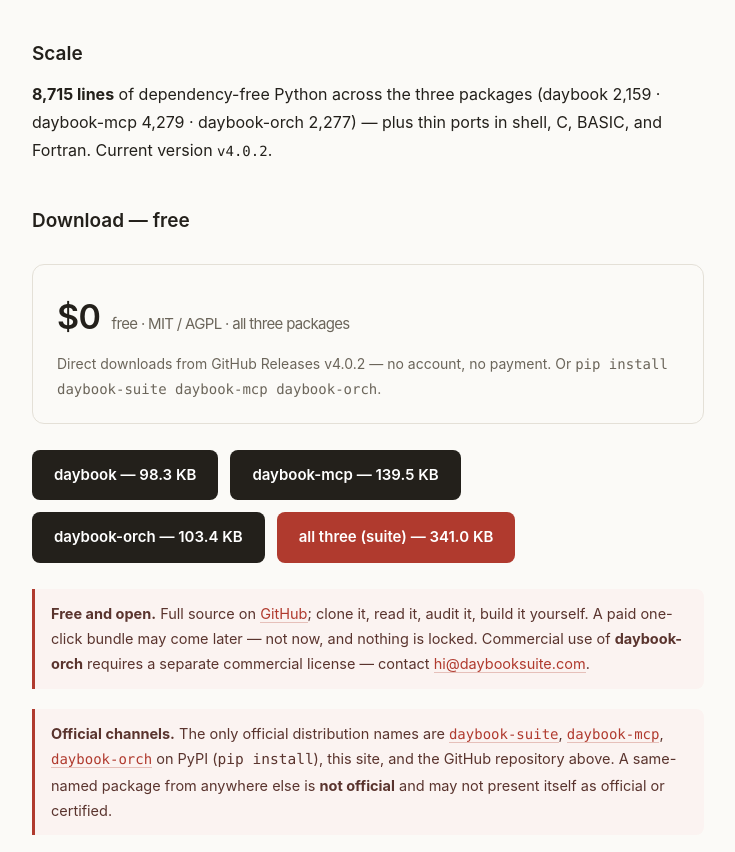
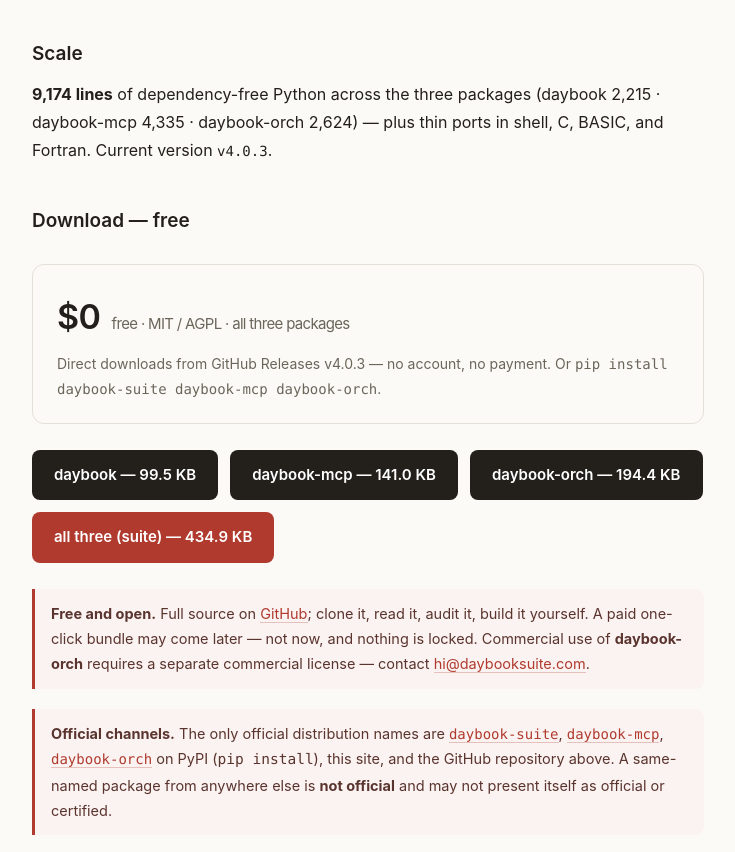
Before and after one commit to songliansheng1972/daybooksuite-site, a plain HTML site: page index.html in a window 1280 px wide. Shown: the part 1469-2321 px from the top of the page, without its empty margins (272-1007 px from the left). Drawn offline with Linux system fonts and the light colour scheme.

Commit message:
site(v4.0.3): 版本串／四条直链／行数 9,174／资产体积按实测

```diff
--- a/index.html
+++ b/index.html
@@ -75,23 +75,23 @@
 
 <h2>Scale</h2>
 <p>
-  <strong>8,715 lines</strong> of dependency-free Python across the three packages
-  (daybook 2,159 &middot; daybook-mcp 4,279 &middot; daybook-orch 2,277) &mdash;
-  plus thin ports in shell, C, BASIC, and Fortran. Current version <span class="mono">v4.0.2</span>.
+  <strong>9,174 lines</strong> of dependency-free Python across the three packages
+  (daybook 2,215 &middot; daybook-mcp 4,335 &middot; daybook-orch 2,624) &mdash;
+  plus thin ports in shell, C, BASIC, and Fortran. Current version <span class="mono">v4.0.3</span>.
 </p>
 
 <h2>Download &mdash; free</h2>
 <div class="price">
   <div>
     <div class="amount">$0 <small>&nbsp;free &middot; MIT / AGPL &middot; all three packages</small></div>
-    <div class="small" style="margin-top:6px">Direct downloads from GitHub Releases v4.0.2 &mdash; no account, no payment. Or <span class="mono">pip install daybook-suite daybook-mcp daybook-orch</span>.</div>
+    <div class="small" style="margin-top:6px">Direct downloads from GitHub Releases v4.0.3 &mdash; no account, no payment. Or <span class="mono">pip install daybook-suite daybook-mcp daybook-orch</span>.</div>
   </div>
 </div>
 <div class="dl">
-  <a class="btn" href="https://github.com/songliansheng1972/daybook-suite/releases/download/v4.0.2/daybook-v4.0.2.zip">daybook &mdash; 98.3 KB</a>
-  <a class="btn" href="https://github.com/songliansheng1972/daybook-suite/releases/download/v4.0.2/daybook-mcp-v4.0.2.zip">daybook-mcp &mdash; 139.5 KB</a>
-  <a class="btn" href="https://github.com/songliansheng1972/daybook-suite/releases/download/v4.0.2/daybook-orch-v4.0.2.zip">daybook-orch &mdash; 103.4 KB</a>
-  <a class="btn" href="https://github.com/songliansheng1972/daybook-suite/releases/download/v4.0.2/daybook-suite-v4.0.2.zip">all three (suite) &mdash; 341.0 KB</a>
+  <a class="btn" href="https://github.com/songliansheng1972/daybook-suite/releases/download/v4.0.3/daybook-v4.0.3.zip">daybook &mdash; 99.5 KB</a>
+  <a class="btn" href="https://github.com/songliansheng1972/daybook-suite/releases/download/v4.0.3/daybook-mcp-v4.0.3.zip">daybook-mcp &mdash; 141.0 KB</a>
+  <a class="btn" href="https://github.com/songliansheng1972/daybook-suite/releases/download/v4.0.3/daybook-orch-v4.0.3.zip">daybook-orch &mdash; 194.4 KB</a>
+  <a class="btn" href="https://github.com/songliansheng1972/daybook-suite/releases/download/v4.0.3/daybook-suite-v4.0.3.zip">all three (suite) &mdash; 434.9 KB</a>
 </div>
 <div class="note">
   <strong>Free and open.</strong> Full source on <a href="https://github.com/songliansheng1972/daybook-suite">GitHub</a>; clone it, read it, audit it, build it yourself. A paid one-click bundle may come later &mdash; not now, and nothing is locked.
```
Also changed, not shown: thank-you.html (+1 -1 lines), zh.html (+7 -7 lines).
